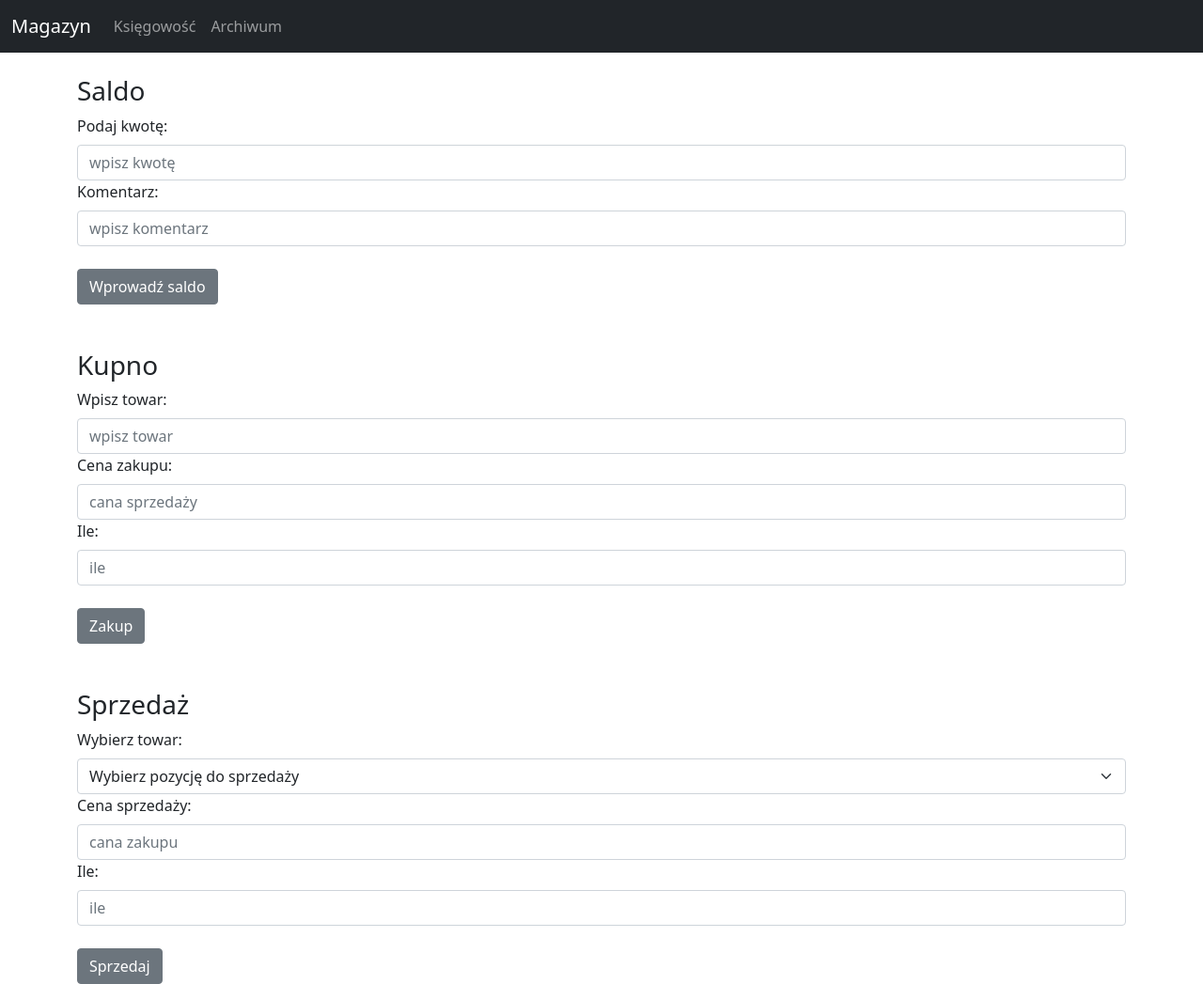
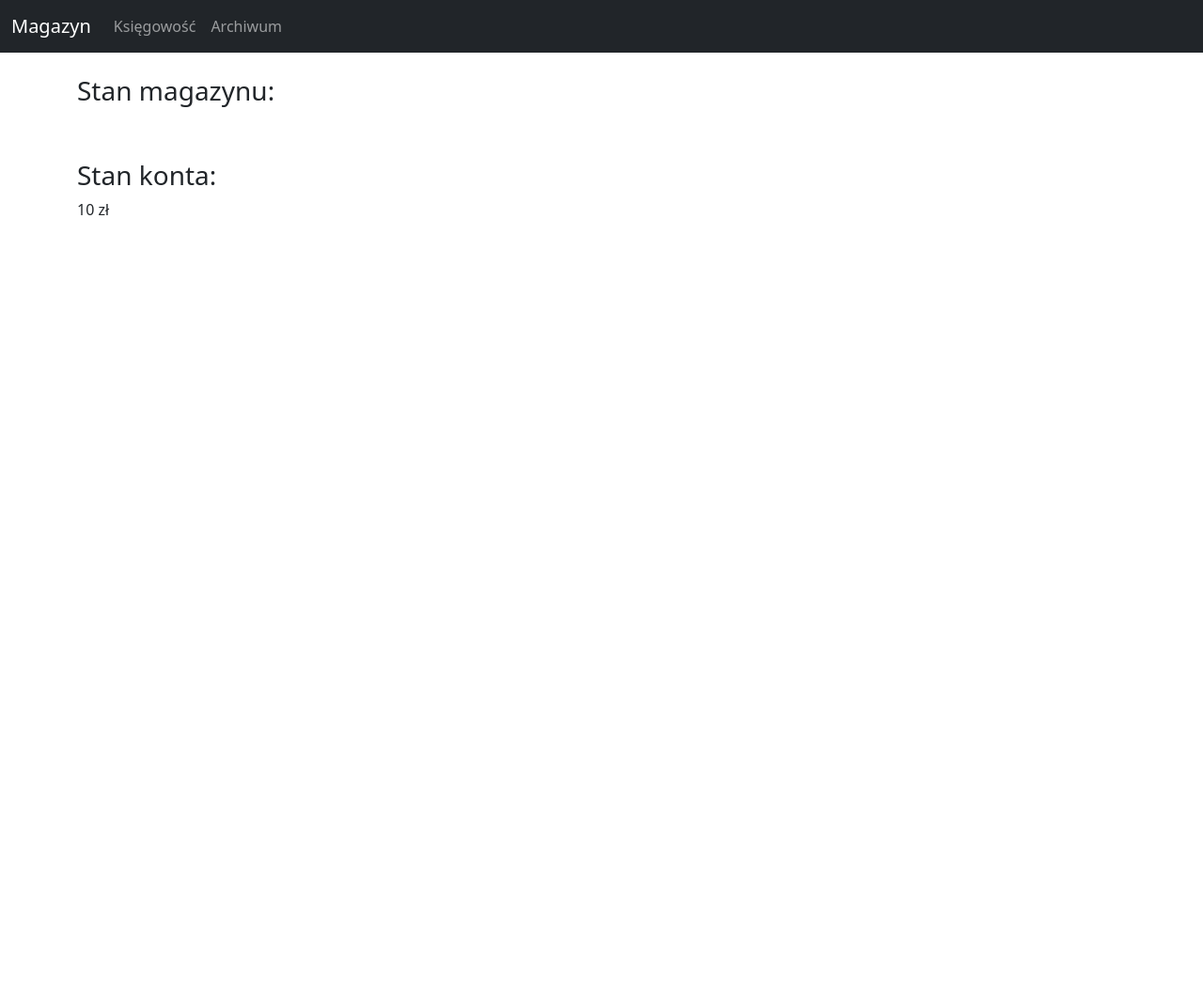
Before and after one commit to MirekRogowski/flask, a Flask app: template templates/index.html in a window 1280 px wide. Shown: the whole page at 94% size. After the commit the page ends 229 px from the top, so only its background shows below. Run offline with Flask 2, Linux system fonts and the light colour scheme; the template is opened without the code that fills it: most values are stand-ins (such as "Sample title", 1, 10 or a date in 2020); parts of the project's set-up code (start-up, migrations or seed data) failed here and were passed over.

Commit message:
Update index.html
index.html

```diff
--- a/templates/index.html
+++ b/templates/index.html
@@ -1,53 +1,12 @@
 {% extends 'layout.html' %}
 {% block content %}
-    <div >
-        <h3>Saldo</h3>
-        <form method="post" action='/response'>
-            <fieldset class ="form-ggroup">
-                    <label class="form-label">Podaj kwotę:</label>
-                    <input class="form-control" type="text" name="income" placeholder="wpisz kwotę">
-                    <label class="form-label">Komentarz:</label>
-                    <input class="form-control" type="text" name="comment" placeholder="wpisz komentarz"><br>
-                    <button type="submit" class="btn btn-secondary">Wprowadź saldo</button>
-
-             </fieldset>
-        </form>
-    </div>
+<h3>Stan magazynu:</h3>
+    {% for key, value in cargo.items() %}
+        {% if value > 0 %}
+            <option value="{{ key }}">{{ key }} -  {{ value }} szt.</option>
+        {% endif %}
+    {% endfor %}
     <br><br>
-    <div >
-        <h3>Kupno</h3>
-        <form method="post" action='/response_buy'>
-            <fieldset class ="form-ggroup">
-                    <label class="form-label">Wpisz towar:</label>
-                    <input class="form-control" type="text" name="item"  placeholder="wpisz towar">
-                    <label class="form-label">Cena zakupu:</label>
-                    <input class="form-control" type="number"  name="price" placeholder="cana sprzedaży">
-                    <label class="form-label">Ile:</label>
-                    <input class="form-control" type="number" name="quantity" placeholder="ile"><br>
-                    <button type="submit" class="btn btn-secondary">Zakup</button>
-            </fieldset>
-        </form>
-    </div>
-    <br><br>
-    <div >
-        <h3>Sprzedaż</h3>
-        <form method="post" action='/response_sale'>
-            <fieldset class ="form-ggroup">
-                    <label class="form-label">Wybierz towar:</label>
-                    <select class="form-select" aria-label="Default select example" name="item">
-                      <option selected>Wybierz pozycję do sprzedaży</option>
-                          {% for key, value in cargo.items() %}
-                            <option value="{{ key }}">{{ key }} -  {{ value }}</option>
-                          {% endfor %}
-                    </select>
-                    <label class="form-label">Cena sprzedaży:</label>
-                    <input class="form-control" type="number" name="price"  placeholder="cana zakupu">
-                    <label class="form-label">Ile:</label>
-                    <input class="form-control" type="number" name="quantity" placeholder="ile"><br>
-                    <button type="submit" class="btn btn-secondary">Sprzedaj</button>
-             </fieldset>
-        </form>
-    </div>
-
-
+    <h3>Stan konta:</h3>
+    {{ balance }} zł
 {% endblock %}
```
